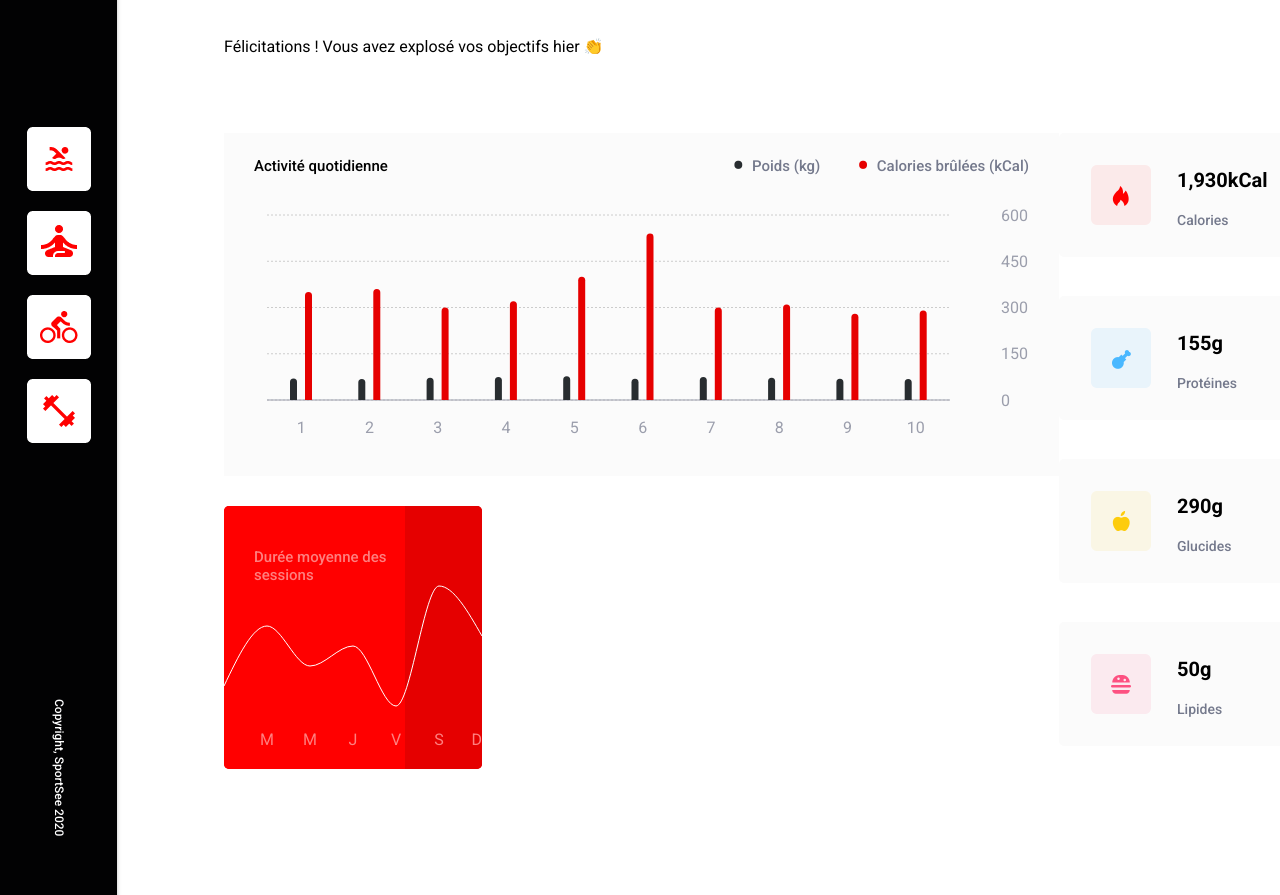
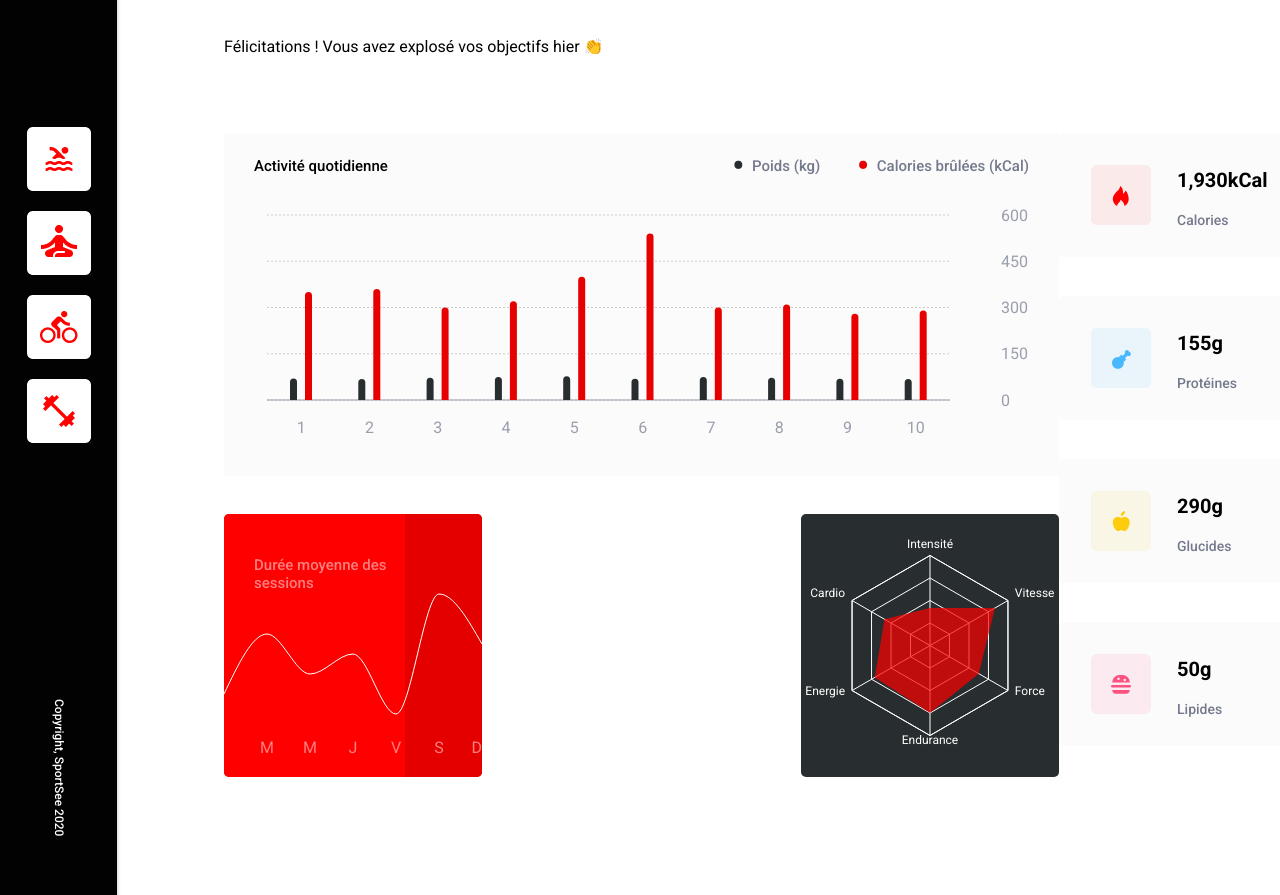
Before and after one commit to prasouk-ph/PrasoukPhoubandith_12_04032022, a React (Create React App) app: page / in a window 1280 px wide. Shown: the part 220-1115 px from the top of the page. Built offline with nearby package versions, Linux system fonts and the light colour scheme.

Commit message:
Add caracteristics chart

```diff
--- /dev/null
+++ b/src/components/pages/Home/CharateristicsChart/CharateristicsChart.css
@@ -0,0 +1,27 @@
+.session-chart {
+    background: linear-gradient(90deg, #ff0000 70%, #e50000 30%);
+    border-radius: 5px;
+    position: relative;
+    width: fit-content;
+    height: fit-content;
+}
+
+.session-chart-title {
+    position: absolute;
+    top: 30px;
+    left: 30px;
+    font-size: 15px;
+    font-weight: 500;
+    color: #fe7f7f;
+    z-index: 2;
+    width: 147px;
+    height: 48px;
+}
+
+/* .session-chart-XAxis {
+    margin-right: 50px;
+}
+
+.session-chart-line {
+    margin-right: 50px;
+} */
--- /dev/null
+++ b/src/components/pages/Home/CharateristicsChart/CharateristicsChart.jsx
@@ -0,0 +1,54 @@
+import React from "react";
+import {
+    RadarChart,
+    Radar,
+    PolarAngleAxis,
+    PolarGrid
+} from "recharts";
+import './CharateristicsChart.css'
+
+const charateristicsData = [
+    {
+        category: "Intensité",
+        grade: 25
+    },
+    {
+        category: "Vitesse",
+        grade: 50
+    },
+    {
+        category: "Force",
+        grade: 37.5
+    },
+    {
+        category: "Endurance",
+        grade: 45
+    },
+    {
+        category: "Energie",
+        grade: 42.5
+    },
+    {
+        category: "Cardio",
+        grade: 35
+    }
+];
+
+
+function CharateristicsChart() {
+    return (
+        <RadarChart
+            style={{ backgroundColor: "#282D30", borderRadius: 5}}
+            outerRadius={90}
+            width={258}
+            height={263}
+            data={charateristicsData}
+        >
+            <PolarGrid stroke="white" />
+            <PolarAngleAxis style={{fontSize: 12}} stroke="white" dataKey="category" tickLine={false}/>
+            <Radar name="Thomas" dataKey="grade" fill="#FF0101" fillOpacity={0.7} />
+        </RadarChart>
+  );
+}
+
+export default CharateristicsChart;
--- a/src/components/pages/Home/Home.css
+++ b/src/components/pages/Home/Home.css
@@ -67,3 +67,9 @@
     display: flex;
     justify-content: space-between;
 }
+
+.charts-container {
+    display: flex;
+    flex-wrap: wrap;
+    justify-content: space-between;
+}
--- a/src/components/pages/Home/Home.jsx
+++ b/src/components/pages/Home/Home.jsx
@@ -4,7 +4,8 @@ import ProteinsIcon from '../../../assets/protein-icon.png'
 import CarbsIcon from '../../../assets/carbs-icon.png'
 import FatIcon from '../../../assets/fat-icon.png'
 import ActivitesChart from './ActivitiesChart/ActivitiesChart'
-import SessionChart from './SessionChart/SessionChart';
+import SessionChart from './SessionChart/SessionChart'
+import CharateristicsChart from './CharateristicsChart/CharateristicsChart'
 
 function Home() {
     return (
@@ -21,6 +22,7 @@ function Home() {
                 <div className="charts-container">
                     <ActivitesChart />
                     <SessionChart />
+                    <CharateristicsChart />
                 </div>
 
                 <div className="nutritional-intake">
```
